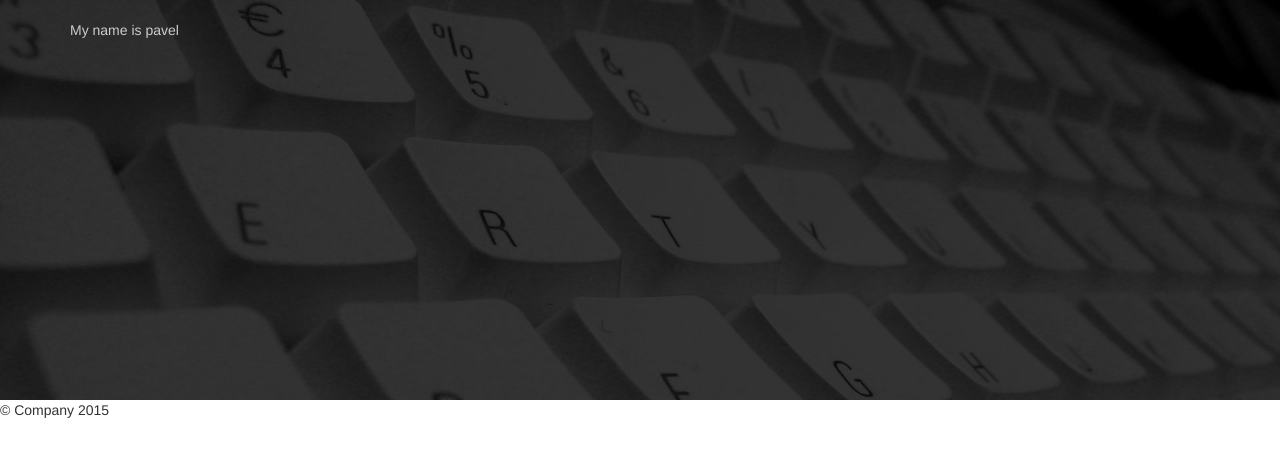
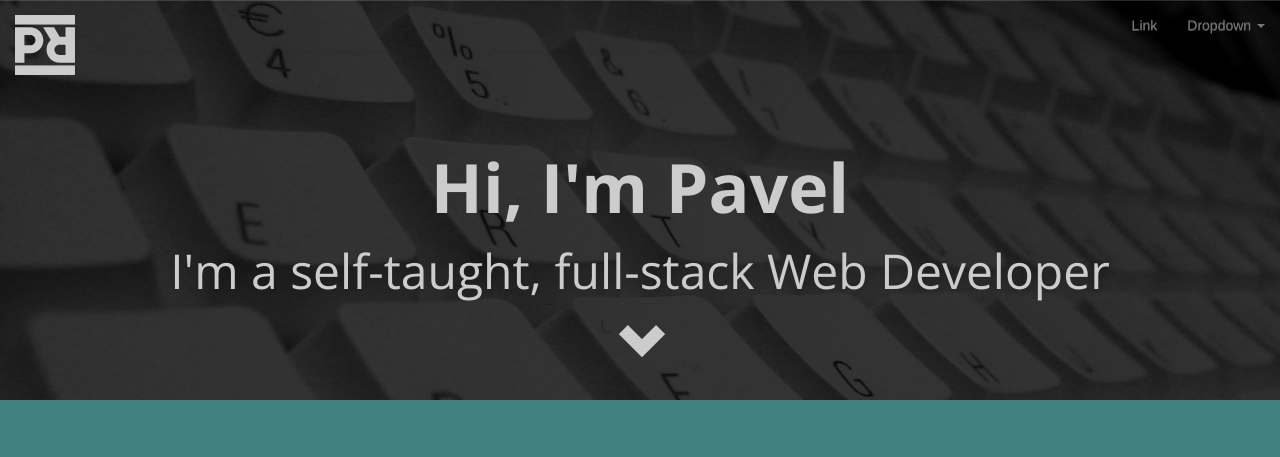
Before and after one commit to pavelrogala/pavelrogala.github.io, a Jekyll site: the page built from index.html, in a window 1280 px wide. Shown: the top 457 px of the page. Built offline with Jekyll 4.4.1, drawn with Linux system fonts in a browser that asks for light colours; nearby versions of some CDN libraries.

Commit message:
First Page Heading

```diff
--- a/_config.yml
+++ b/_config.yml
@@ -11,7 +11,7 @@ title: The Egregious Nerd
 tagline: Where Code Comes to Die
 url: http://pavelrogala.github.io
 pagination: 1
-#baseurl: "http://pavelrogala.github.io"
+baseurl: "http://pavelrogala.github.io"
 timezone: RS
 
 # About/Contact
--- a/_includes/head.html
+++ b/_includes/head.html
@@ -10,6 +10,6 @@
 
     <link rel="stylesheet" href="assets/css/bootstrap-theme.min.css">
     <link rel="stylesheet" href="assets/css/main.css">
-
+    <link href='https://fonts.googleapis.com/css?family=Open+Sans:400,800,300,300italic,700' rel='stylesheet' type='text/css'>
     <script src="assets/js/vendor/modernizr-2.8.3-respond-1.4.2.min.js"></script>
 </head>
--- /dev/null
+++ b/_includes/logo.html
@@ -0,0 +1,13 @@
+<svg xmlns:svg="http://www.w3.org/2000/svg"
+     xmlns="http://www.w3.org/2000/svg"
+     width="500" height="500"
+     viewBox="0 0 500 500"
+     version="1.1">
+    <g transform="translate(0,-552.36216)">
+        <g transform="matrix(2.7774193,0,0,2.7460014,-1077.9551,-447.06699)">
+            <path class="logo" d="m388 401 45.5 0c21.9 0 39.8 17.9 39.8 39.8 0 21.8-17.7 39.6-39.2 39.6l-17.7 0 0 28.7-28.4 0 0-108.1zm28.4 54.9 17.6 0c8.6 0 15.6-6.8 15.6-15.4 0-8.6-6.9-15.6-15.6-15.6l-17.6 0 0 31zM505.3 401l16.7 28.7 17.6 0 0-28.7 28.4 0 0 108.1-45.5 0c-21.9 0-39.8-17.9-39.8-39.8 0-11.5 5-21.9 12.8-29.1l-22.9-39.2 32.7 0zm34.3 53.2-17.6 0c-8.6 0-15.6 6.8-15.6 15.4 0 8.6 6.9 15.6 15.6 15.6l17.6 0 0-31z"/>
+            <rect class="logo" x="388" y="364" width="180" height="29"/>
+            <rect class="logo" x="388" y="517" width="180" height="29"/>
+        </g>
+    </g>
+</svg>
--- /dev/null
+++ b/_includes/menu.html
@@ -0,0 +1,33 @@
+<nav class="navbar navbar-default navbar-static-top">
+    <div class="container-fluid">
+        <!-- Brand and toggle get grouped for better mobile display -->
+        <div class="navbar-header">
+            <button type="button" class="navbar-toggle collapsed" data-toggle="collapse" data-target="#bs-example-navbar-collapse-1" aria-expanded="false">
+                <span class="sr-only">Toggle navigation</span>
+                <span class="icon-bar"></span>
+                <span class="icon-bar"></span>
+                <span class="icon-bar"></span>
+            </button>
+            <a class="navbar-brand" href="#">
+                {% include logo.html %}
+            </a>
+        </div>
+
+        <!-- Collect the nav links, forms, and other content for toggling -->
+        <div class="collapse navbar-collapse" id="bs-example-navbar-collapse-1">
+            <ul class="nav navbar-nav navbar-right">
+                <li><a href="#">Link</a></li>
+                <li class="dropdown">
+                    <a href="#" class="dropdown-toggle" data-toggle="dropdown" role="button" aria-haspopup="true" aria-expanded="false">Dropdown <span class="caret"></span></a>
+                    <ul class="dropdown-menu">
+                        <li><a href="#">Action</a></li>
+                        <li><a href="#">Another action</a></li>
+                        <li><a href="#">Something else here</a></li>
+                        <li role="separator" class="divider"></li>
+                        <li><a href="#">Separated link</a></li>
+                    </ul>
+                </li>
+            </ul>
+        </div><!-- /.navbar-collapse -->
+    </div><!-- /.container-fluid -->
+</nav>
--- a/_layouts/default.html
+++ b/_layouts/default.html
@@ -6,12 +6,7 @@
 <p class="browserupgrade">You are using an <strong>outdated</strong> browser. Please <a href="http://browsehappy.com/">upgrade your browser</a> to improve your experience.</p>
 <![endif]-->
 
-
 {{ content }}
-
-<footer>
-    <p>&copy; Company 2015</p>
-</footer>
 
 {% include footer.html %}
 </body>
--- a/assets/css/main.css
+++ b/assets/css/main.css
@@ -2,9 +2,11 @@
    Author's custom styles
    ========================================================================== */
 
+body {
+   background: #41817F;
+}
 .cover-1{
    height: 400px;
-   padding: 20px;
    background-image: url('../img/keyboard.jpg');
    background-size: cover;
 }
@@ -12,3 +14,43 @@
 .cover-1 p{
    color: #cccccc;
 }
+
+h1.intro{
+   text-align: center;
+   font-size: 68px;
+   color: #cccccc;
+   font-family: 'Open Sans', sans-serif;
+   padding-top: 80px;
+   font-weight: 700;
+}
+
+h2.sub-intro{
+   text-align: center;
+   font-size: 48px;
+   color: #cccccc;
+   font-family: 'Open Sans', sans-serif;
+   font-weight: 300;
+}
+
+h2.intro{
+   font-size: 48px;
+   text-align: center;
+   color: #ccc;
+}
+
+.navbar, .navbar-default, .navbar-static-top {
+   background: none;
+   border-bottom: none;
+}
+
+svg {
+   width: 60px;
+   height: 60px;
+}
+svg .logo{
+   fill: #ccc;
+   transition: 0.5s;
+}
+svg:hover .logo{
+   fill: #41817F;
+}
--- a/index.html
+++ b/index.html
@@ -3,7 +3,12 @@ title: Welcome to where I live
 layout: default
 ---
 <div class="cover-1">
-    <div class="container">
-        <p>My name is pavel</p>
-    </div>
+    {% include menu.html %}
+    <h1 class="intro">Hi, I'm Pavel</h1>
+    <h2 class="sub-intro">
+        I'm a self-taught, full-stack Web Developer
+    </h2>
+    <h2 class="intro">
+        <span class="glyphicon glyphicon-chevron-down"></span>
+    </h2>
 </div>
```
Also changed, not shown: assets/fonts/bigjohn.otf (added), assets/fonts/slimjoe.otf (added), assets/img/logo.svg (added), assets/img/pr.svg (added), 7 other files.
